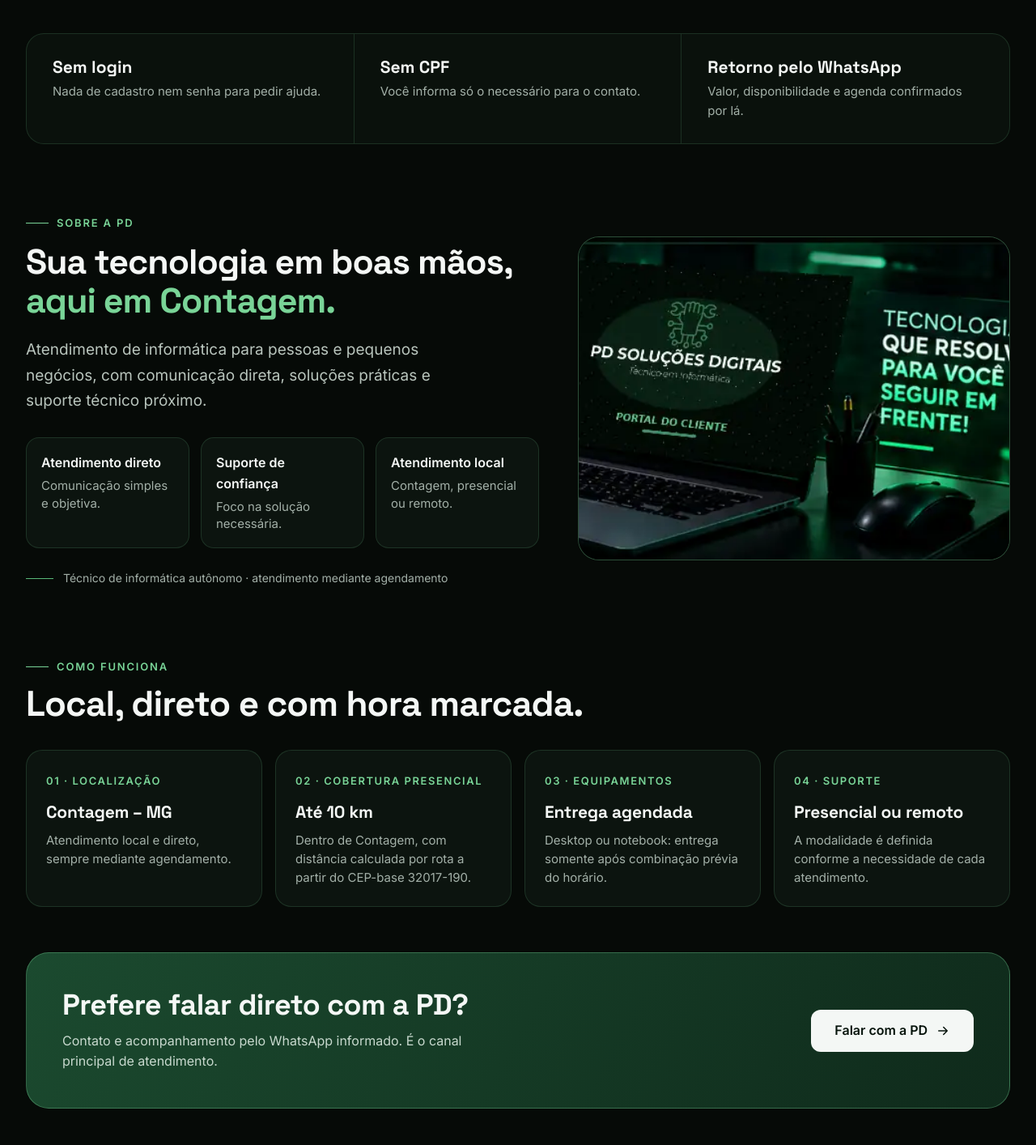
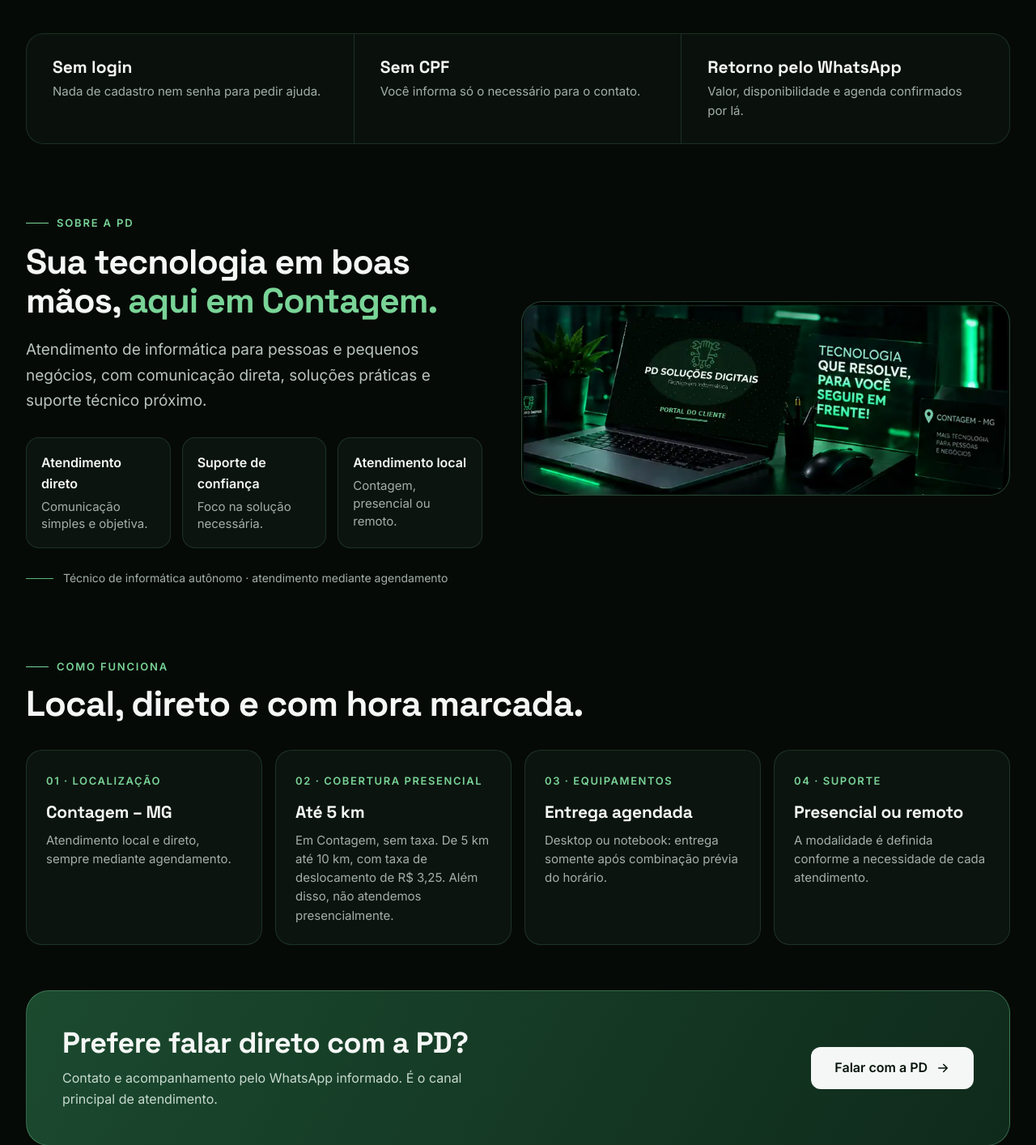
Before and after one commit to diegobocsolucoes/Site-PD-Solucoes, a PHP site: page /screens/01-home-v15/index.html in a window 1280 px wide. Shown: the part 1398-2812 px from the top of the page at 81% size. Run offline with PHP 8.4, Linux system fonts and the light colour scheme.

Commit message:
Números da área vêm do painel; remove CEP-base público; imagem da home inteira
Co-Authored-By: Claude Sonnet 5.5 <noreply@anthropic.com>
Claude-Session: https://claude.ai/code/session_01StnVAXLwkYmzApQudCL4j6

```diff
--- a/home-a.css
+++ b/home-a.css
@@ -92,8 +92,8 @@ img{max-width:100%}
 .benefits span{display:block;font-size:15px;color:var(--muted);margin-top:4px;line-height:1.45}
 .signature{margin-top:26px;font-size:14px;color:var(--muted);display:flex;align-items:center;gap:12px}
 .signature::before{content:"";width:34px;height:1px;background:var(--green)}
-.scene{flex:1 1 420px;min-width:0;position:relative;border-radius:26px;overflow:hidden;border:1px solid var(--line-2);aspect-ratio:4/3;background:var(--surface)}
-.scene img{display:block;width:100%;height:100%;object-fit:cover}
+.scene{flex:1 1 560px;min-width:0;position:relative;border-radius:26px;overflow:hidden;border:1px solid var(--line-2);aspect-ratio:820/325;align-self:center;background:#050a07}
+.scene img{display:block;width:100%;height:100%;object-fit:contain;image-rendering:auto}
 
 /* como funciona */
 .facts{display:grid;grid-template-columns:repeat(4,minmax(0,1fr));gap:16px;margin-top:32px}
--- a/hostgator/api/cobertura.php
+++ b/hostgator/api/cobertura.php
@@ -5,6 +5,10 @@ require __DIR__ . '/inc/cobertura.php';
 
 pd_exigir_metodo('GET');
 if (!pd_origem_ok()) pd_falha(403, 'Origem não autorizada.');
+if (!isset($_GET['cep'])) {
+    $c = pd_cobertura_config();
+    pd_json(['raio' => $c['raio'], 'raio_max' => $c['raio_max'], 'taxa_centavos' => $c['taxa']]);
+}
 $cep = preg_replace('/\D/', '', (string)($_GET['cep'] ?? ''));
 if (strlen($cep) !== 8) pd_falha(422, 'Informe um CEP com 8 números.');
 if (!pd_limitar('cobertura', 40, 3600)) pd_falha(429, 'Muitas consultas. Tente mais tarde.');
--- a/index.html
+++ b/index.html
@@ -40,7 +40,7 @@
 <div class="sec-head"><div><span class="eyebrow">Como funciona</span><h2 id="como-title">Local, direto e com hora marcada.</h2></div></div>
 <div class="facts">
 <article class="fact"><span class="k">01 · Localização</span><h3>Contagem – MG</h3><p>Atendimento local e direto, sempre mediante agendamento.</p></article>
-<article class="fact"><span class="k">02 · Cobertura presencial</span><h3>Até 10 km</h3><p>Dentro de Contagem, com distância calculada por rota a partir do CEP-base 32017-190.</p></article>
+<article class="fact"><span class="k">02 · Cobertura presencial</span><h3>Até <span data-cob="raio">5</span> km</h3><p>Em Contagem, sem taxa. De <span data-cob="raio">5</span> km até <span data-cob="max">10</span> km, com taxa de deslocamento de R$ <span data-cob="taxa">3,25</span>. Além disso, não atendemos presencialmente.</p></article>
 <article class="fact"><span class="k">03 · Equipamentos</span><h3>Entrega agendada</h3><p>Desktop ou notebook: entrega somente após combinação prévia do horário.</p></article>
 <article class="fact"><span class="k">04 · Suporte</span><h3>Presencial ou remoto</h3><p>A modalidade é definida conforme a necessidade de cada atendimento.</p></article>
 </div>
--- a/screens/01-home-v15/index.html
+++ b/screens/01-home-v15/index.html
@@ -40,7 +40,7 @@
 <div class="sec-head"><div><span class="eyebrow">Como funciona</span><h2 id="como-title">Local, direto e com hora marcada.</h2></div></div>
 <div class="facts">
 <article class="fact"><span class="k">01 · Localização</span><h3>Contagem – MG</h3><p>Atendimento local e direto, sempre mediante agendamento.</p></article>
-<article class="fact"><span class="k">02 · Cobertura presencial</span><h3>Até 10 km</h3><p>Dentro de Contagem, com distância calculada por rota a partir do CEP-base 32017-190.</p></article>
+<article class="fact"><span class="k">02 · Cobertura presencial</span><h3>Até <span data-cob="raio">5</span> km</h3><p>Em Contagem, sem taxa. De <span data-cob="raio">5</span> km até <span data-cob="max">10</span> km, com taxa de deslocamento de R$ <span data-cob="taxa">3,25</span>. Além disso, não atendemos presencialmente.</p></article>
 <article class="fact"><span class="k">03 · Equipamentos</span><h3>Entrega agendada</h3><p>Desktop ou notebook: entrega somente após combinação prévia do horário.</p></article>
 <article class="fact"><span class="k">04 · Suporte</span><h3>Presencial ou remoto</h3><p>A modalidade é definida conforme a necessidade de cada atendimento.</p></article>
 </div>
--- a/site-live.js
+++ b/site-live.js
@@ -10,6 +10,15 @@
   // Chave pública do Cloudflare Turnstile (antirrobô). Obrigatória no servidor em produção.
   const TURNSTILE_KEY="";
   const slug=location.pathname.match(/\/screens\/([^/]+)\//)?.[1]||"01-home-v15";
+  // Números da área de atendimento (raio, limite e taxa) vêm do painel; o texto da página já traz os valores padrão.
+  if(API_URL&&document.querySelector("[data-cob]")){
+    fetch(API_URL.replace(/\/$/,"")+"/api/cobertura",{headers:{Accept:"application/json"}}).then(r=>r.ok?r.json():null).then(j=>{
+      if(!j)return;
+      const n=(v)=>String(v).replace(".",",");
+      const val={raio:n(j.raio),max:n(j.raio_max),taxa:(j.taxa_centavos/100).toFixed(2).replace(".",",")};
+      document.querySelectorAll("[data-cob]").forEach(el=>{if(val[el.dataset.cob])el.textContent=val[el.dataset.cob];});
+    }).catch(()=>{});
+  }
   // Contagem anônima de acessos (sem cookies, sem IP). Não conta robôs nem as visitas do próprio administrador.
   try{
     let proprio=false;try{proprio=localStorage.getItem("pd-nao-contar")==="1";}catch(e){}
```
Also changed, not shown: screens/02-atendimento-v5/index.html (+1 -1 lines), screens/04-planos-chamados-v2/index.html (+1 -1 lines), screens/13-chamado-empresarial-v2/index.html (+1 -1 lines).
